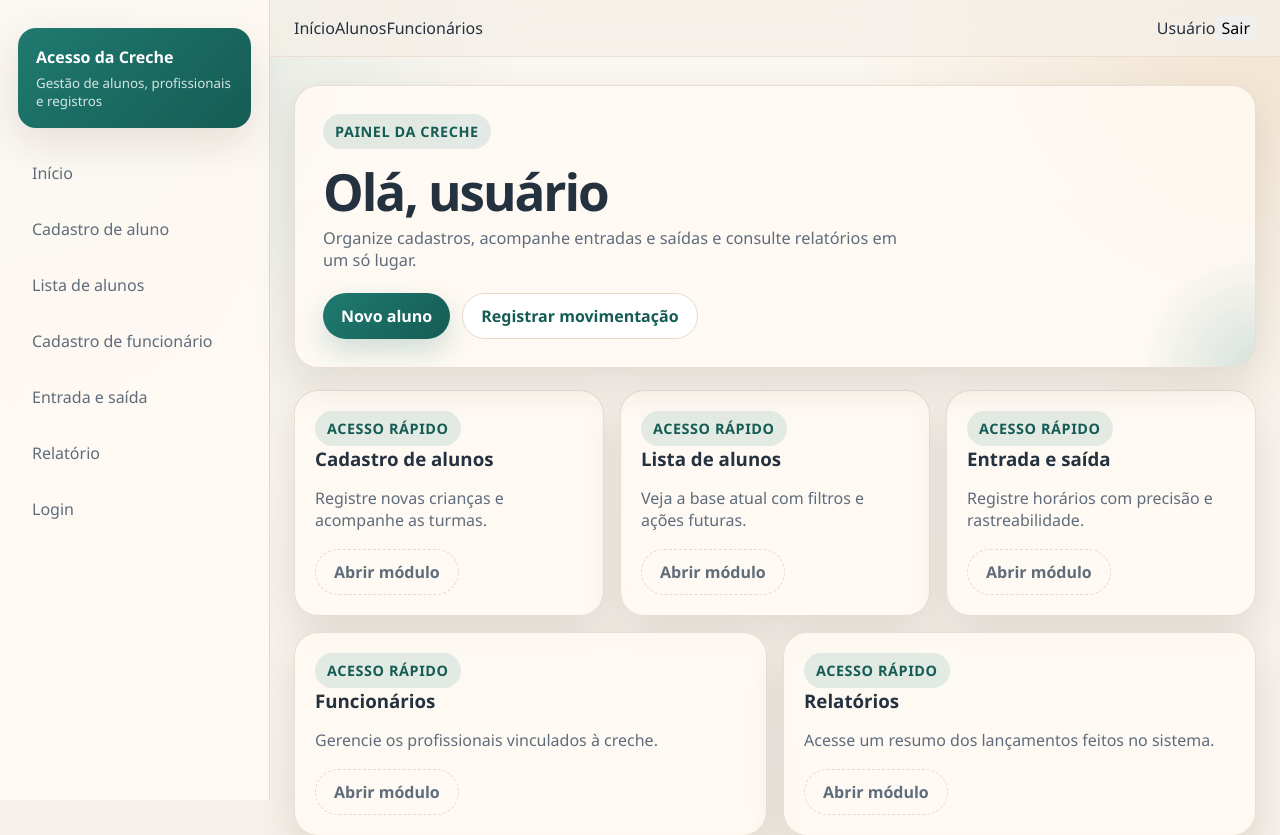
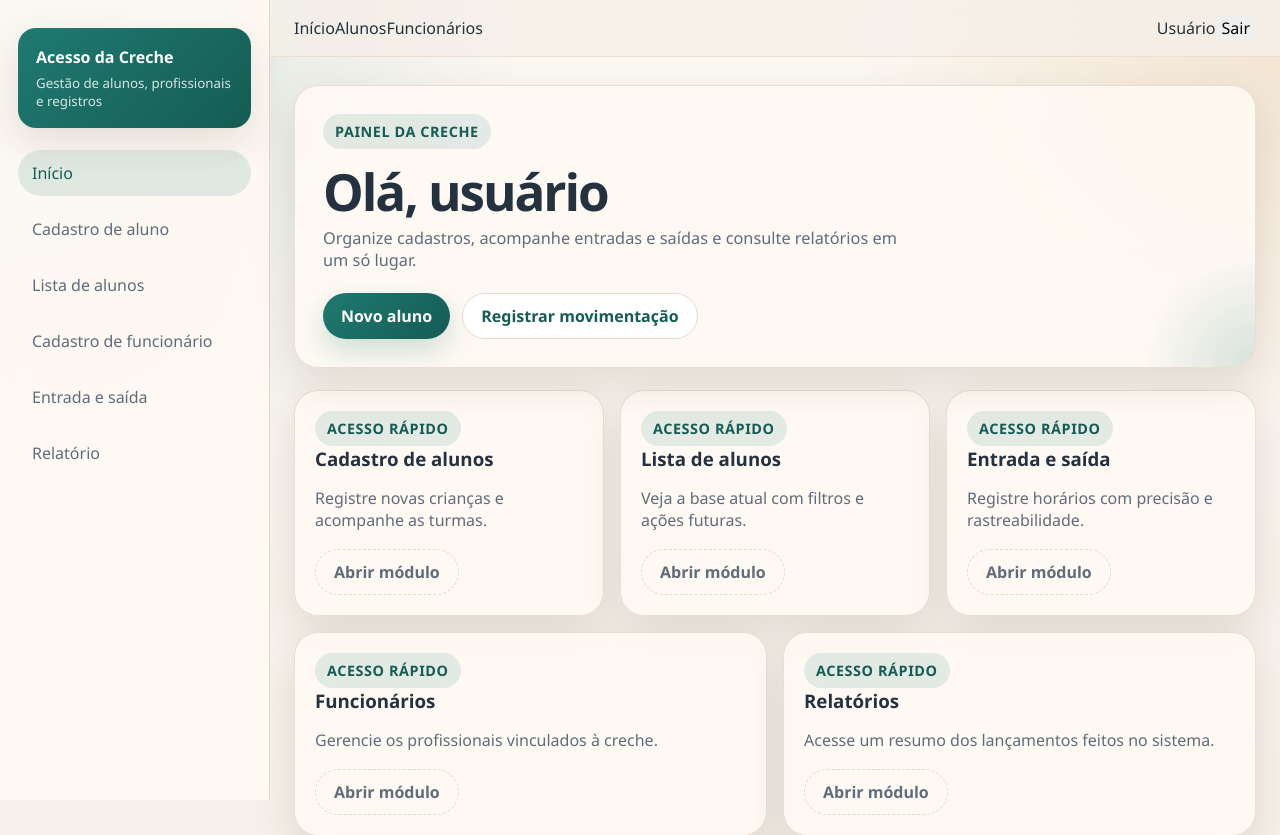
Before and after one commit to GuilhermeeCarvalho/Acesso-de-alunos-creche-, a React (Vite) app in the folder frontend/: page /home in a window 1280 px wide. Shown: the top 835 px of the page. Built offline with nearby package versions, Linux system fonts and the light colour scheme; sample sign-in values are in the browser's storage.

Commit message:
remover opção de login do menu lateral

```diff
--- a/frontend/src/components/Sidebar.jsx
+++ b/frontend/src/components/Sidebar.jsx
@@ -1,13 +1,12 @@
 import { NavLink } from 'react-router-dom';
 
 const menuItems = [
-  { to: '/', label: 'Início' },
+  { to: '/home', label: 'Início' },
   { to: '/alunos/cadastro', label: 'Cadastro de aluno' },
   { to: '/alunos', label: 'Lista de alunos' },
   { to: '/funcionarios/cadastro', label: 'Cadastro de funcionário' },
   { to: '/registros/entrada-saida', label: 'Entrada e saída' },
   { to: '/registros/relatorio', label: 'Relatório' },
-  { to: '/login', label: 'Login' },
 ];
 
 export default function Sidebar() {
```
